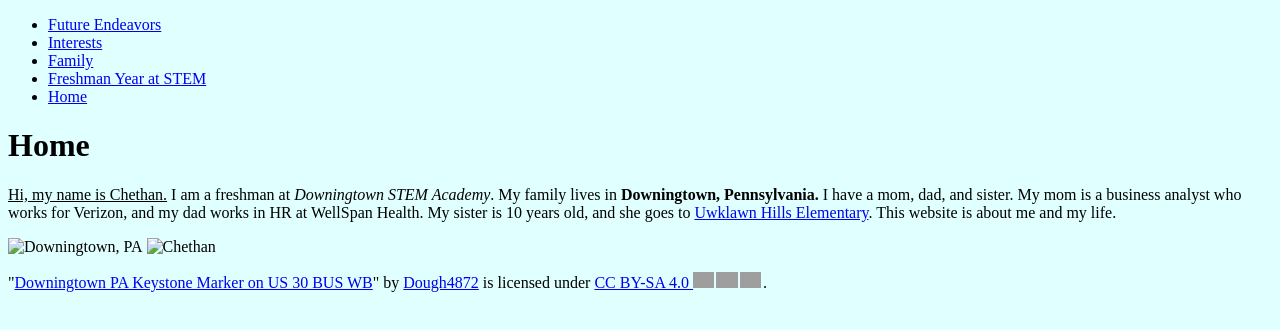
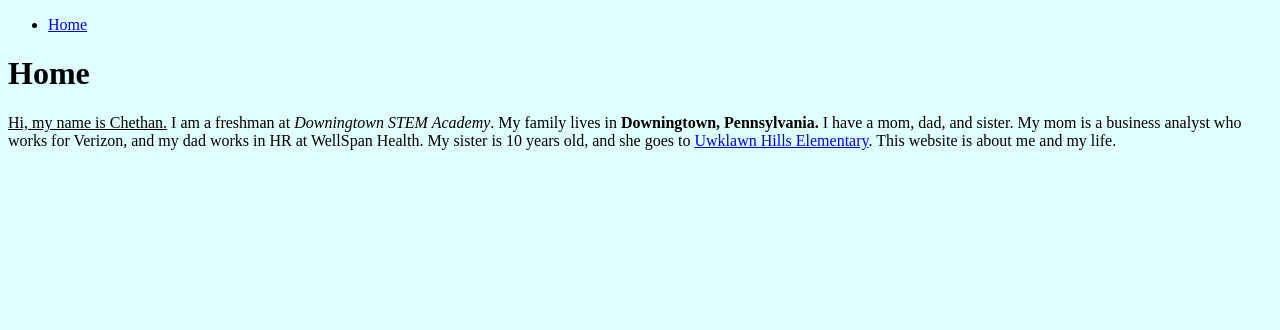
Before and after one commit to chethankumaruppu/UniteDowningtown.github.io, a plain HTML site: page HomePage.html in a window 1280 px wide. Drawn offline with Linux system fonts and the light colour scheme; grey boxes are pictures that could not be loaded.

Commit message:
Update HomePage.html

```diff
--- a/HomePage.html
+++ b/HomePage.html
@@ -3,8 +3,7 @@
 <head>
 <title>Home Page</title>
 </head>
-<body>
-<link rel="stylesheet" href="myStyle1.css">
+
 
 <body style="background-color: LightCyan; font-family: Times New Roman, serif;">
 
@@ -12,11 +11,7 @@
 
 <nav class ="navigationBar">
 	<ul>
-		<li><a href="Future.htm">Future Endeavors</a></li>
-		<li><a href="Interests.htm">Interests</a></li>
-		<li><a href="Family.htm">Family</a></li>
-		<li><a href="STEM.htm">Freshman Year at STEM</a></li>
-		<li><a href="HomePage.htm">Home</a></li>
+		<li><a href="HomePage.html">Home</a></li>
 	</ul>
 </nav>
 
@@ -24,12 +19,6 @@
 <p><u>Hi, my name is Chethan.</u> I am a freshman at <i>Downingtown STEM Academy</i>. My family lives in <b>Downingtown, Pennsylvania.</b> I have a mom, dad, and sister. My mom is a business analyst who works for Verizon, and my dad works in HR at WellSpan Health. My sister is 10 years old, and she goes to <a href = "https://uh.dasd.org/" target = "_blank" title = "Uwklawn Hills Elementary Link" >Uwklawn Hills Elementary</a>. This website is about me and my life.
 </p>
 
-
-
-<img src = "Downingtown.jpg" alt = "Downingtown, PA" title = "Downingtown Sign" width = "600" height = "400">
-<img src = "Me.jpg" alt = "Chethan" title = "Chethan" width = "600" height = "400">
-
-<p class="attribution">"<a rel="noopener noreferrer" href="https://commons.wikimedia.org/w/index.php?curid=156896722">Downingtown PA Keystone Marker on US 30 BUS WB</a>" by <a rel="noopener noreferrer" href="https://commons.wikimedia.org/wiki/User:Dough4872">Dough4872</a> is licensed under <a rel="noopener noreferrer" href="https://creativecommons.org/licenses/by-sa/4.0/?ref=openverse">CC BY-SA 4.0 <img src="https://mirrors.creativecommons.org/presskit/icons/cc.svg" style="height: 1em; margin-right: 0.125em; display: inline;" /><img src="https://mirrors.creativecommons.org/presskit/icons/by.svg" style="height: 1em; margin-right: 0.125em; display: inline;" /><img src="https://mirrors.creativecommons.org/presskit/icons/sa.svg" style="height: 1em; margin-right: 0.125em; display: inline;" /></a>.</p>
 
 </body>
 </html>
```
